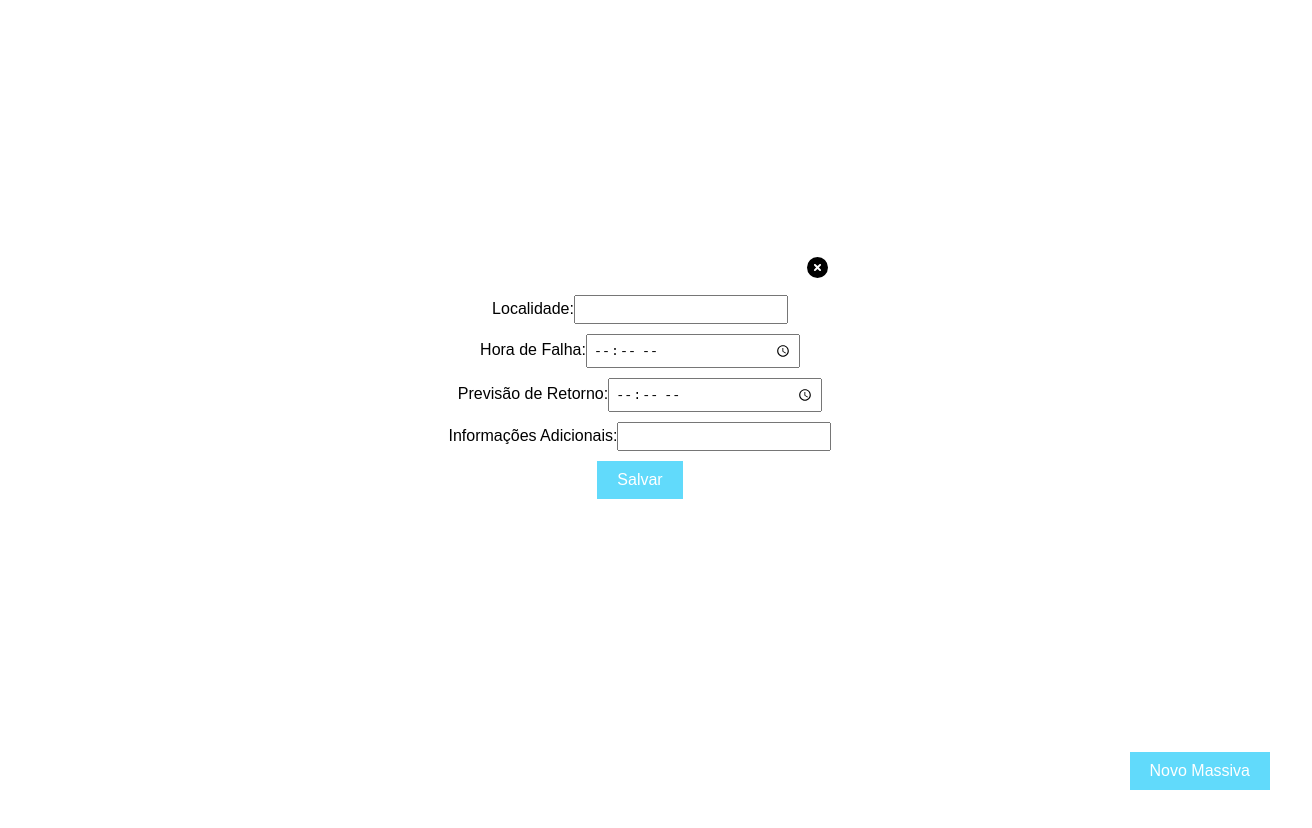
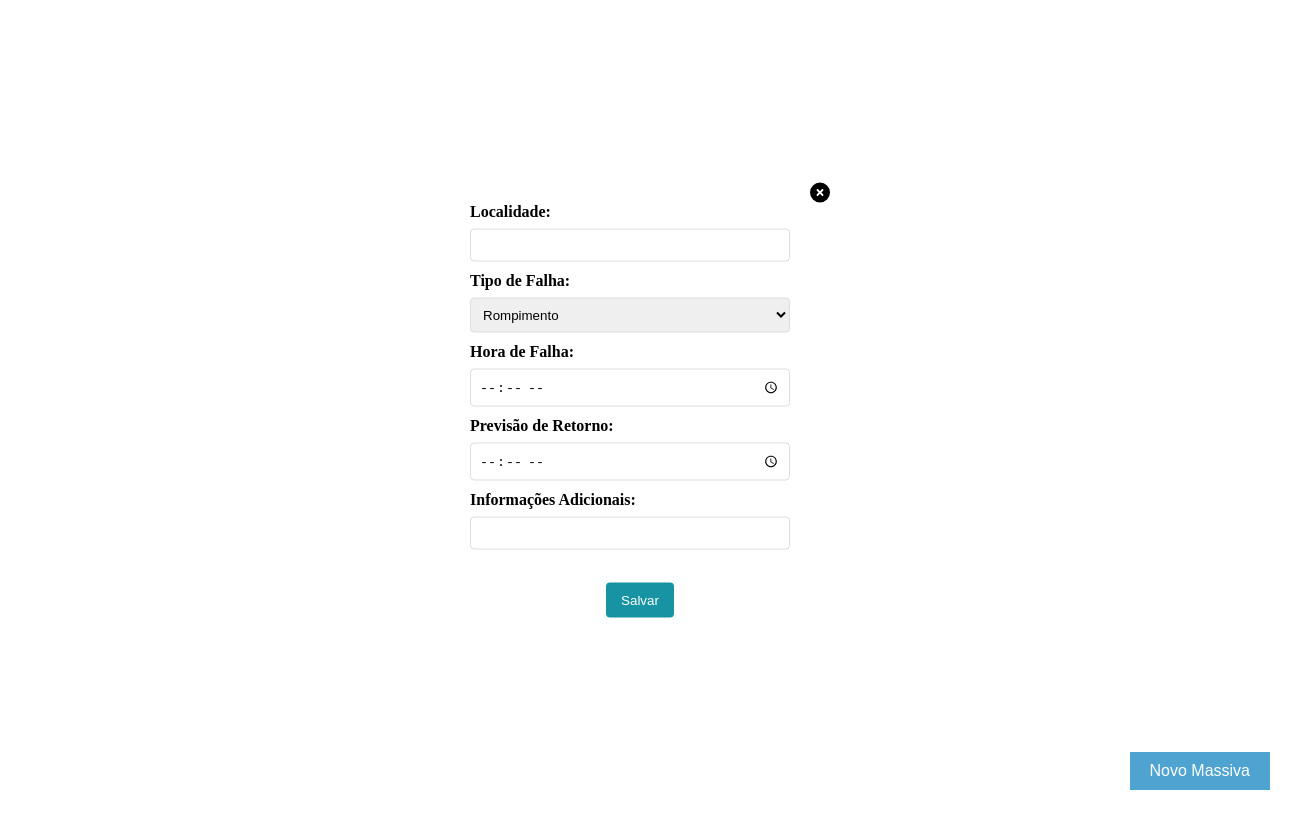
Before and after one commit to waslenslavik/projeto-massiva, a React (Vite) app: page / in a window 1280 px wide. Both pictures are taken after a click on the button "Novo Massiva". Shown: the top 828 px of the page, 1312 px wide, since content can reach past the window. After the commit the page ends 800 px from the top, so only its background shows below. Built offline with nearby package versions, Linux system fonts and the light colour scheme.

Commit message:
alteração no form do card massiva

```diff
--- a/package.json
+++ b/package.json
@@ -10,6 +10,7 @@
     "preview": "vite preview"
   },
   "dependencies": {
+    "@fontsource/noto-sans": "^5.0.17",
     "@fortawesome/fontawesome-svg-core": "^6.4.2",
     "@fortawesome/free-solid-svg-icons": "^6.4.2",
     "@fortawesome/react-fontawesome": "^0.2.0",
--- a/src/App.jsx
+++ b/src/App.jsx
@@ -6,6 +6,7 @@ import './index.css';
 function App() {
   const [cards, setCards] = useState([]);
   const [localidade, setLocalidade] = useState('');
+  const [tipoDeFalha, setTipoDeFalha] = useState('Rompimento');
   const [horaDeFalha, setHoraDeFalha] = useState('');
   const [previsaoDeRetorno, setPrevisaoDeRetorno] = useState('');
   const [isOpen, setIsOpen] = useState(false);
@@ -21,7 +22,7 @@ function App() {
   };
 
   const criarCard = () => {
-    if (!localidade || !horaDeFalha || !previsaoDeRetorno) {
+    if (!localidade || !horaDeFalha || !previsaoDeRetorno || !tipoDeFalha || !informacoesAdicionais) {
       alert('Por favor, preencha todas as informações.');
       return;
     }
@@ -33,7 +34,8 @@ function App() {
         localidade,
         horaDeFalha,
         previsaoDeRetorno,
-        informacoesAdicionais, // Corrigido aqui
+        tipoDeFalha,
+        informacoesAdicionais,
         texto: `Card ${prevCards.length + 1}`,
       },
     ]);
@@ -42,6 +44,7 @@ function App() {
     setHoraDeFalha('');
     setPrevisaoDeRetorno('');
     setInformacoesAdicionais('');
+    setTipoDeFalha('');
     isModalClose();
   };
 
@@ -56,6 +59,7 @@ function App() {
             <FontAwesomeIcon icon={faCircleXmark} size="xl" style={{ color: "#000000" }} />
           </button>
         </div>
+        <div className='rivaldo2'>
         <div className='modal-content'>
           <div>
             <label>Localidade:</label>
@@ -64,6 +68,17 @@ function App() {
               value={localidade}
               onChange={(e) => setLocalidade(e.target.value)}
             />
+          </div>
+          <div>
+          <label>Tipo de Falha:</label>
+            <select  value={tipoDeFalha} onChange={(e) => setTipoDeFalha(e.target.value)}>
+              <optgroup label='Selecione a Falha'>
+              <option>Rompimento</option>
+              <option>Falha de Energia</option>
+              <option>Lentidão</option>
+              <option>Manutenção</option>
+              </optgroup>
+            </select>
           </div>
           <div>
             <label>Hora de Falha:</label>
@@ -89,6 +104,7 @@ function App() {
               onChange={(e) => setInformacoesAdicionais(e.target.value)}
             />
           </div>
+          </div>
           <button className='salvar-button' onClick={criarCard}>
             Salvar
           </button>
@@ -105,6 +121,7 @@ function App() {
               <FontAwesomeIcon icon={faCircleXmark} size="sm" style={{ color: "white" }} />
             </button>
             <p>Localidade: {card.localidade}</p>
+            <p>Tipo de Falha: {card.tipoDeFalha}</p>
             <p>Hora de Falha: {card.horaDeFalha}</p>
             <p>Previsão de Retorno: {card.previsaoDeRetorno}</p>
             <p  className='informacoesAdicionais'>Informações Adicionais: {card.informacoesAdicionais}</p> {/* Adicionado aqui */}
--- a/src/index.css
+++ b/src/index.css
@@ -1,12 +1,16 @@
-body {
-  font-family: 'Arial', sans-serif;
+@import url('https://fonts.googleapis.com/css2?family=Noto+Sans:wght@800&display=swap');
+@import url('https://fonts.googleapis.com/css2?family=Noto+Sans:wght@800&family=Ubuntu:wght@700&display=swap');
+
+* {
+  padding:0;
+  margin: 0;
+  box-sizing: border-box;
 }
 
 .App {
   text-align: center;
-  padding: 20px;
   width: 100%;
-  height: 100vh;
+
 }
 
 .App-header {
@@ -22,21 +26,24 @@ body {
 .cards-container {
   display: flex;
   flex-wrap: wrap;
+  justify-content: center;
   margin-top: 20px;
 }
 
 .card {
-  width: auto; /* Alterado para ajustar dinamicamente ao conteúdo */
-  max-width: 250px; /* Define uma largura máxima para evitar que fique muito largo */
-  background: rgb(40, 40, 55);
-  box-shadow: 4px 6px 14px #00000036;
-  border-radius: 3px;
-  color: #f9f9f9;
-  padding: 16px;
+  position: relative;
+  width: 350px;
+  height: 350px;
+  padding: 2%;
+  background: rgb(133, 208, 231);
+  color: rgb(0, 0, 0);
   margin: 5px;
+  border-radius: 5%;
   transition: all 0.3s;
   display: flex;
+  justify-content: center;
   flex-direction: column;
+  text-align: left;
 }
 
 .card .fechar-card-button {
@@ -48,12 +55,8 @@ body {
   position: absolute;
   top: 0;
   right: 0;
-  padding: 5px;
+  padding: 10px;
   transition: transform 0.3s ease;
-}
-
-.card:hover {
-  margin-top: -30px;
 }
 
 .card .fechar-card-button:hover {
@@ -67,65 +70,98 @@ body {
   width: 200px;
 }
 
-.salvar-button {
-  background-color: #61dafb;
+.rivaldo {
+  background: #4fa3d1;
+  position: fixed;
+  bottom: 10px;
+  right: 10px;
   color: white;
   padding: 10px 20px;
   font-size: 16px;
   cursor: pointer;
   border: none;
-  margin-bottom: 20px;
-}
-
-.salvar-button:hover {
-  background-color: #4fa3d1;
-}
-
-.rivaldo {
-  position: fixed;
-  bottom: 10px;
-  right: 10px;
-  background-color: #61dafb;
-  color: white;
-  padding: 10px 20px;
-  font-size: 16px;
-  cursor: pointer;
-  border: none;
+  transition: transform 0.3s ease;
 }
 
 .rivaldo:hover {
-  background-color: #4fa3d1;
+  transform: scale(1.1);
 }
 
 .modal {
-  background-color: white;
+  background: white;
   display: none;
-  position: absolute;
+  position: fixed;
   top: 50%;
   left: 50%;
   transform: translate(-50%, -50%);
-  align-items: center;
+  z-index: 2;
+  border-radius: 8%;
+  box-shadow: none;
+}
+
+.modal-content {
   width: 400px;
-  height: 300px;
-  z-index:2;
+  height: 400px;
+  text-align: justify;
+  padding: 30px;
 }
 
 .modal-header {
-  width: auto;
   display: flex;
-  justify-content: flex-end;
-  align-items: flex-start;
-  padding: 2px;
+  justify-content: space-between;
+  align-items: center;
+  padding: 10px;
+  position: absolute;
+  top: 0;
+  right: 0;
 }
 
+.rivaldo2 {
+  display: flex;
+  flex-direction: column;
+  align-items: center;
+  justify-content: center;
+}
+
+.rivaldo2 label {
+  display: block;
+  font-weight: bold;
+  margin-bottom: 5px;
+}
+
+.rivaldo2 input,
+.rivaldo2 select {
+  width: calc(100% - 20px);
+  padding: 8px;
+  box-sizing: border-box;
+  border: 1px solid #ddd;
+  border-radius: 4px;
+  margin-top: 3px;
+  margin-bottom: 10px;
+}
+
+.rivaldo2 .salvar-button {
+  background-color: #1793a3;
+  color: #ffffff;
+  padding: 10px 15px;
+  margin: 10px;
+  border: none;
+  border-radius: 4px;
+  cursor: pointer;
+  transition: transform 0.3s ease;
+}
+
+.rivaldo2 .salvar-button:hover {
+  transform: scale(1.1);
+}
+
+.modal-content label{
+  margin-right: 10px;
+}
 .fechar-button {
-  background: none;
-  color: white;
-  padding: 5px 10px;
-  font-size: 14px;
+  background-color: transparent;
+  border: none;
   cursor: pointer;
-  border: none;
-  margin-bottom: 10px;
   transition: transform 0.3s ease;
 }
 
@@ -138,3 +174,9 @@ body {
   word-wrap: break-word;
   max-height: none;
 }
+
+.titulo{
+  font-family: 'Ubuntu', sans-serif;
+  font-weight: bold;
+  color: rgb(0, 0, 0);
+}
```
Also changed, not shown: src/App.js (deleted), src/history.jsx (added), 1 other file (tests, documents, lock files or other folders).
